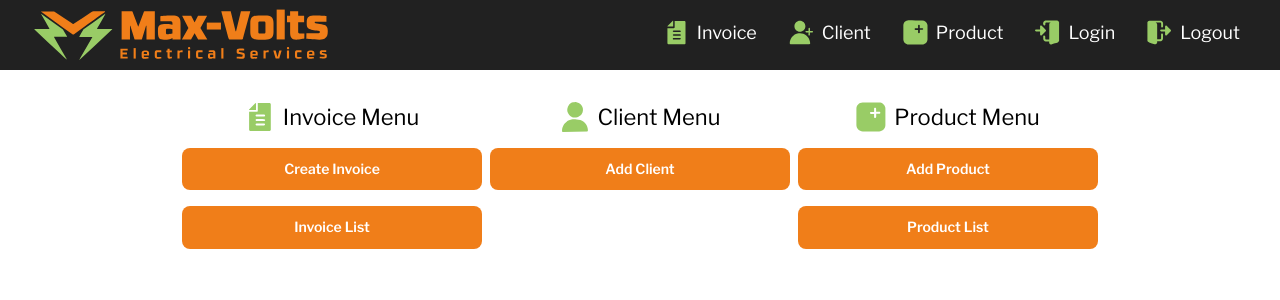
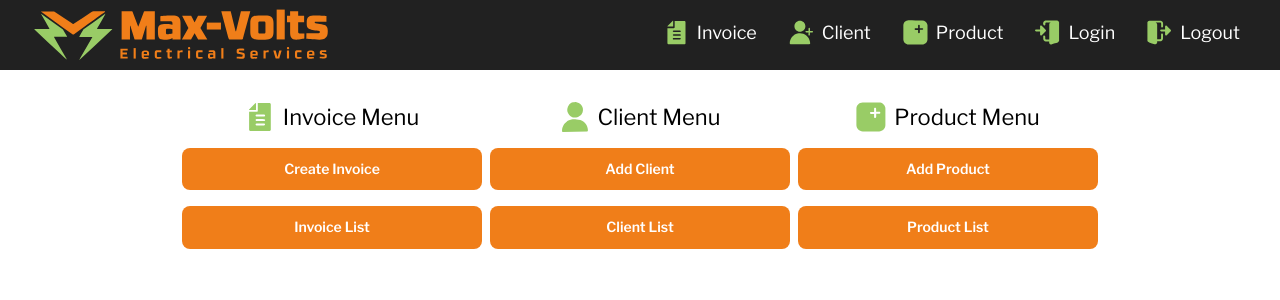
Before and after one commit to matt-powelldev2784/max_volts, a Next.js app: page / in a window 1280 px wide. Shown: the top 300 px of the page. Built offline with nearby package versions, Linux system fonts and the light colour scheme; no server answers.

Commit message:
feat: add client list oage

```diff
--- a/src/app/components/menuButtons/ClientMenu.tsx
+++ b/src/app/components/menuButtons/ClientMenu.tsx
@@ -24,6 +24,16 @@ export const ClientMenu = () => {
           router.push('/pages/client/add-client')
         }}
       />
+
+      <Button
+        type="button"
+        optionalClasses="text-white text-sm bg-mvOrange h-[42.5px] w-[300px]"
+        buttonText="Client List"
+        disabled={false}
+        onClick={() => {
+          router.push('/pages/client/client-list')
+        }}
+      />
     </div>
   )
 }
```
